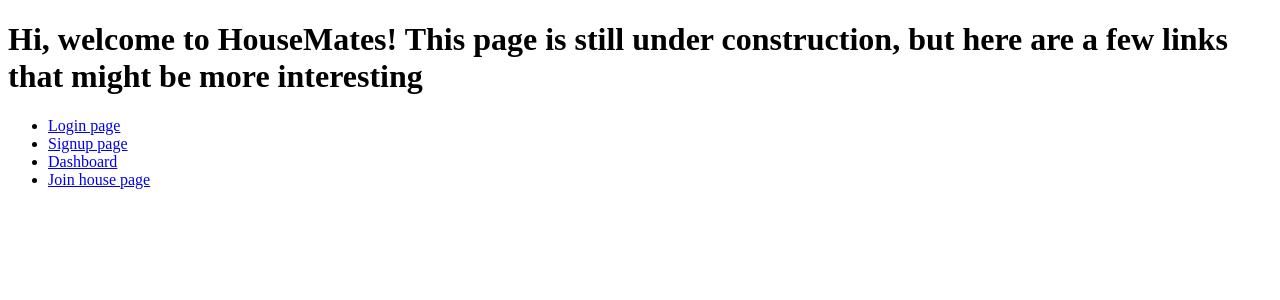
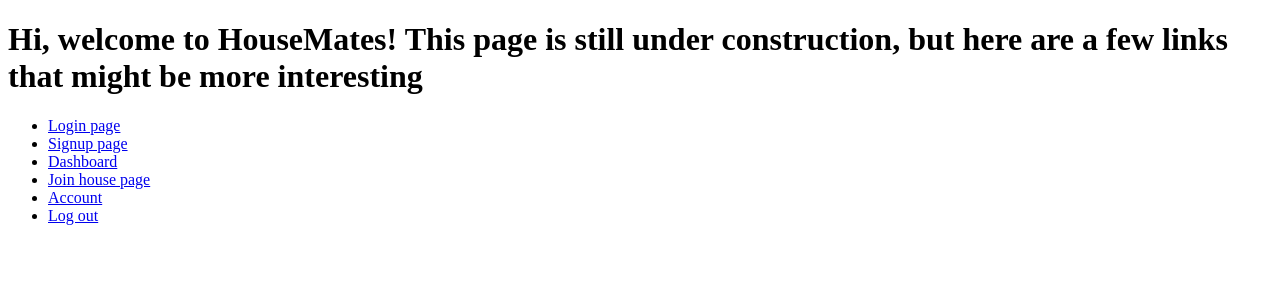
Before and after one commit to connorkeevill/CM20257-housemates, a Django app: page / in a window 1280 px wide. Shown: the top 300 px of the page. Run offline with Django 3.2, Linux system fonts and the light colour scheme.

Commit message:
add code to landing page

```diff
--- a/app/templates/app/index.html
+++ b/app/templates/app/index.html
@@ -20,6 +20,12 @@
     <li>
         <a href="{% url 'join-house' %}">Join house page</a>
     </li>
+    <li>
+        <a href="{% url 'account' %}">Account</a>
+    </li>
+    <li>
+        <a href="{% url 'logout' %}">Log out</a>
+    </li>
 </ul>
 
 </body>
--- a/app/urls.py
+++ b/app/urls.py
@@ -11,7 +11,7 @@ urlpatterns = [
 	path('signup/', views.SignUp.as_view(), name='signup'),
 	path('forgot-password/', views.forgot_password, name='forgot-password'),
 	path('logout/', authenticationViews.LogoutView.as_view(template_name='app/logout.html'), name='logout'),
-	path('account/', login_required(views.Account.as_view())),
+	path('account/', login_required(views.Account.as_view()), name='account'),
 	path('join-house/', views.JoinHouse.as_view(), name='join-house'),
 	path('create-house/', views.CreateHouse.as_view(), name='create-house')
 ]
```
